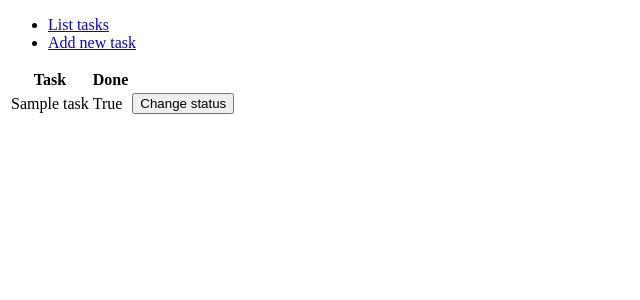
After one commit to nikolr/discussion-forum, a Flask app: page /tasks in a window 1280 px wide. The commit adds this page. Shown: the top 300 px of the page, without its empty margins (0-640 px from the left). Run offline with Flask 2, Linux system fonts and the light colour scheme; tables that the repository leaves empty hold one stand-in row (values such as "Sample post").

Commit message:
Practice implementing common functionalities

```diff
--- /dev/null
+++ b/application/tasks/views.py
@@ -0,0 +1,28 @@
+from application import app, db
+from flask import redirect, render_template, request, url_for
+from application.tasks.models import Task
+
+@app.route("/tasks", methods = ["GET"])
+def tasks_index():
+    return render_template("tasks/list.html", tasks = Task.query.all())
+
+@app.route("/tasks/new/")
+def tasks_form():
+    return render_template("tasks/new.html")
+
+@app.route("/tasks/<task_id>/", methods = ["POST"])
+def tasks_set_done(task_id):
+    t = Task.query.get(task_id)
+    t.done = True
+    db.session().commit()
+
+    return redirect(url_for("tasks_index"))
+
+@app.route("/tasks/", methods = ["POST"])
+def tasks_create():
+    t = Task(request.form.get("name"))
+
+    db.session().add(t)
+    db.session().commit()
+
+    return redirect(url_for("tasks_index"))
--- a/application/templates/layout.html
+++ b/application/templates/layout.html
@@ -4,6 +4,13 @@
     <meta charset="utf-8">
     <title>discussion-forum</title>
   </head>
+
+  <body>
+    <ul>
+      <li><a href="{{ url_for('tasks_index')}}">List tasks</a></li>
+      <li><a href="{{ url_for('tasks_form')}}">Add new task</a></li>
+    </ul>
+  </body>
 
   <body>
     {% block body %}
--- /dev/null
+++ b/application/templates/tasks/list.html
@@ -0,0 +1,21 @@
+{% extends "layout.html" %}
+
+{% block body %}
+    <table>
+        <tr>
+            <th>Task</th>
+            <th>Done</th>
+        </tr>
+        {% for task in tasks %}
+        <tr>
+            <td>{{ task.name }}</td>
+            <td>{{ task.done }}</td>
+            <td>
+                <form method = "POST" action="{{ url_for('tasks_set_done', task_id = task.id) }}">
+                    <input type = "submit" value="Change status" />
+                </form>
+            </td>
+        </tr>
+        {% endfor %}
+    </table>
+{% endblock %}
--- a/requirements.txt
+++ b/requirements.txt
@@ -1,8 +1,11 @@
 click==8.0.1
 colorama==0.4.4
 Flask==2.0.1
+Flask-SQLAlchemy==2.5.1
+greenlet==1.1.2
 gunicorn==20.1.0
 itsdangerous==2.0.1
 Jinja2==3.0.1
 MarkupSafe==2.0.1
+SQLAlchemy==1.4.25
 Werkzeug==2.0.1
```
Also changed, not shown: application/__init__.py (+11 -0 lines), application/tasks/models.py (added, +13 -0 lines), application/templates/tasks/new.html (added, +8 -0 lines), application/tasks/__init__.py (added), 1 other file.
